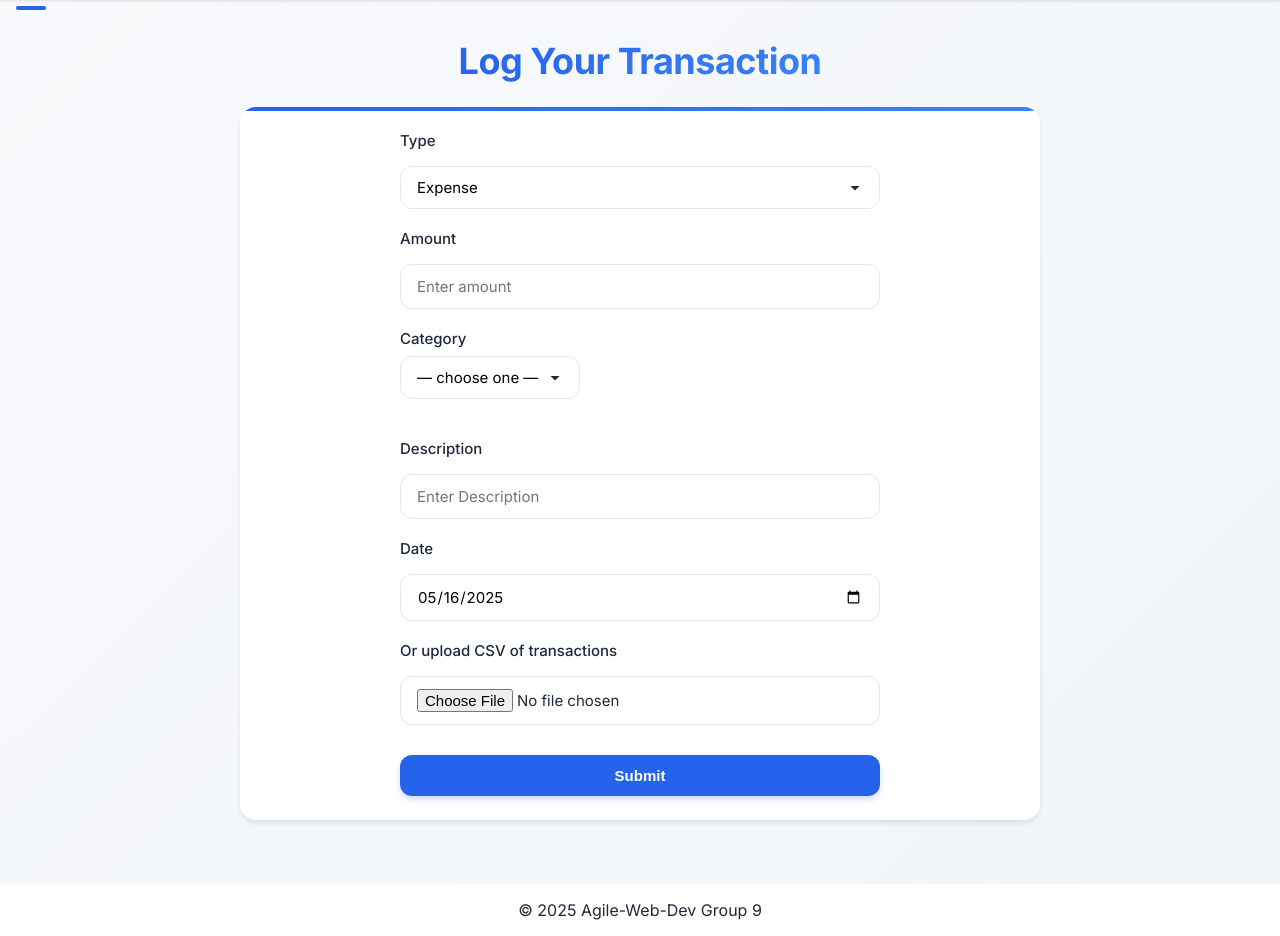
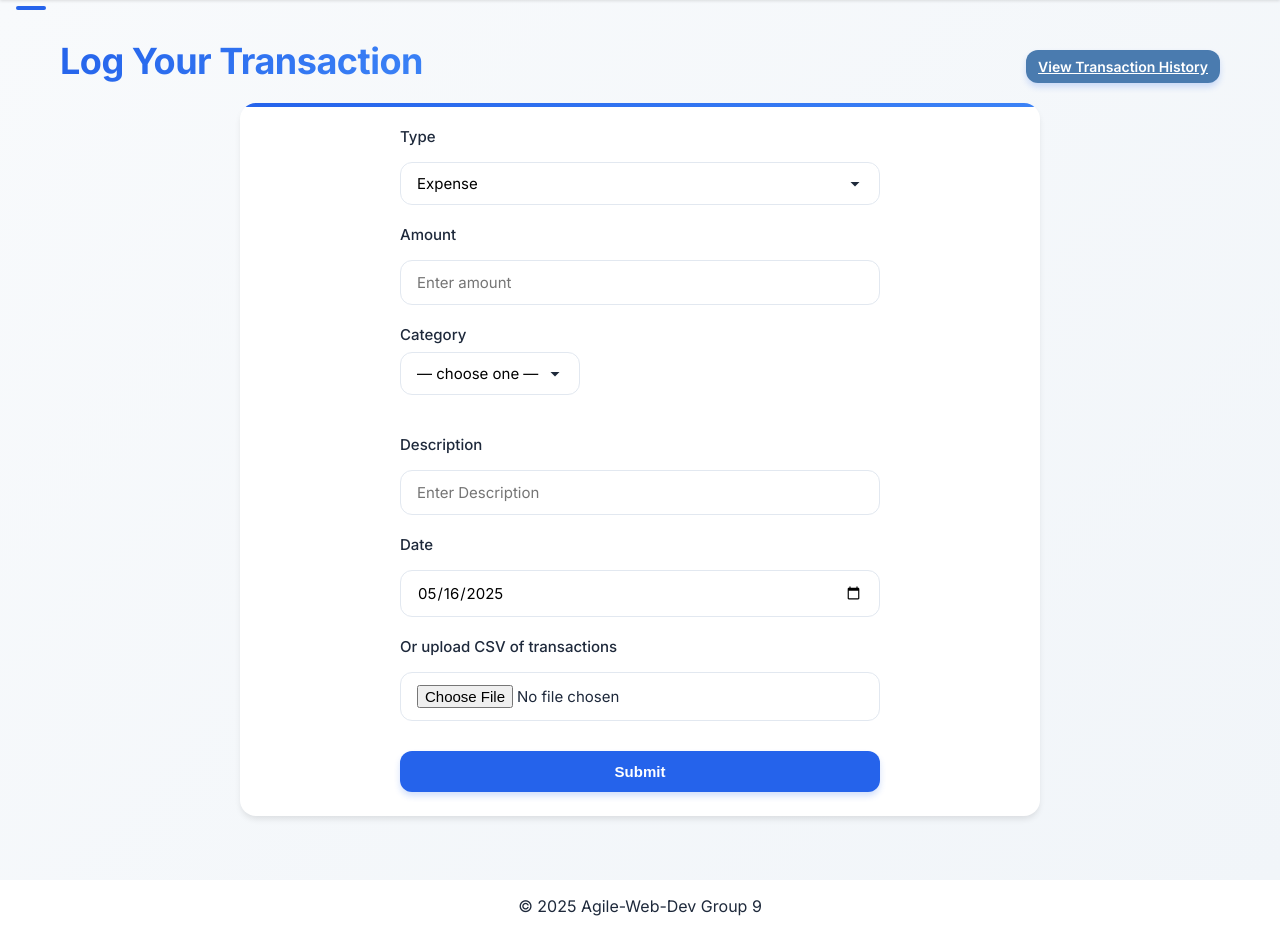
Before and after one commit to blueberryRhyme/FinanceDataAnalytics, a Flask app: page /transactionForm in a window 1280 px wide. Shown: the part 30-966 px from the top of the page. Run offline with Flask 3, Linux system fonts and the light colour scheme; a user stored in the database is signed in; some libraries are stand-ins or nearby versions.

Commit message:
UI Navigation Improvements: Moved History tab to Transaction Form and Split Bill to Bills page

```diff
--- a/app/templates/base.html
+++ b/app/templates/base.html
@@ -105,11 +105,9 @@
     <ul>
       <li><a href="{{ url_for('main.dashboard') }}">Dashboard</a></li>
       <li><a href="{{ url_for('main.transactionForm') }}">Log Transaction</a></li>
-      <li><a href="{{ url_for('main.history') }}">History</a></li>
       <li><a href="{{ url_for('main.profile') }}">Profile</a></li>
       <li><a href="{{ url_for('main.friends') }}">Friends</a></li>
       <li><a href="{{ url_for('main.forecast') }}">Forecast</a></li>
-      <li><a href="{{ url_for('main.splitBill') }}">Split Bill</a></li>
       <li><a href="{{ url_for('main.bills_overview') }}">Bills</a></li>
     </ul>
   </nav>
--- a/app/templates/bills.html
+++ b/app/templates/bills.html
@@ -20,7 +20,10 @@
 
 {% block content %}
 <div class="page-container">
-  <h1>My Bills</h1>
+  <div style="display: flex; justify-content: space-between; align-items: center; margin-bottom: 20px; width: 100%;">
+    <h1 style="margin: 0; padding: 0;">My Bills</h1>
+    <a href="{{ url_for('main.splitBill') }}" class="button" style="margin-left: 20px; background-color: #4a7baf; font-size: 14px; padding: 8px 12px; white-space: nowrap;">Create Split Bill</a>
+  </div>
 
   <div class="card">
     <table class="transaction-table" id="bills-table">
--- a/app/templates/transactionForm.html
+++ b/app/templates/transactionForm.html
@@ -16,7 +16,10 @@
 
 {% block content %}
 <div class="page-container">
-  <h1>Log Your Transaction</h1>
+  <div style="display: flex; justify-content: space-between; align-items: center; margin-bottom: 20px; width: 100%;">
+    <h1 style="margin: 0; padding: 0;">Log Your Transaction</h1>
+    <a href="{{ url_for('main.history') }}" class="button" style="margin-left: 20px; background-color: #4a7baf; font-size: 14px; padding: 8px 12px; white-space: nowrap;">View Transaction History</a>
+  </div>
 
   <div class="card">
     <form id="transaction-form"
```
